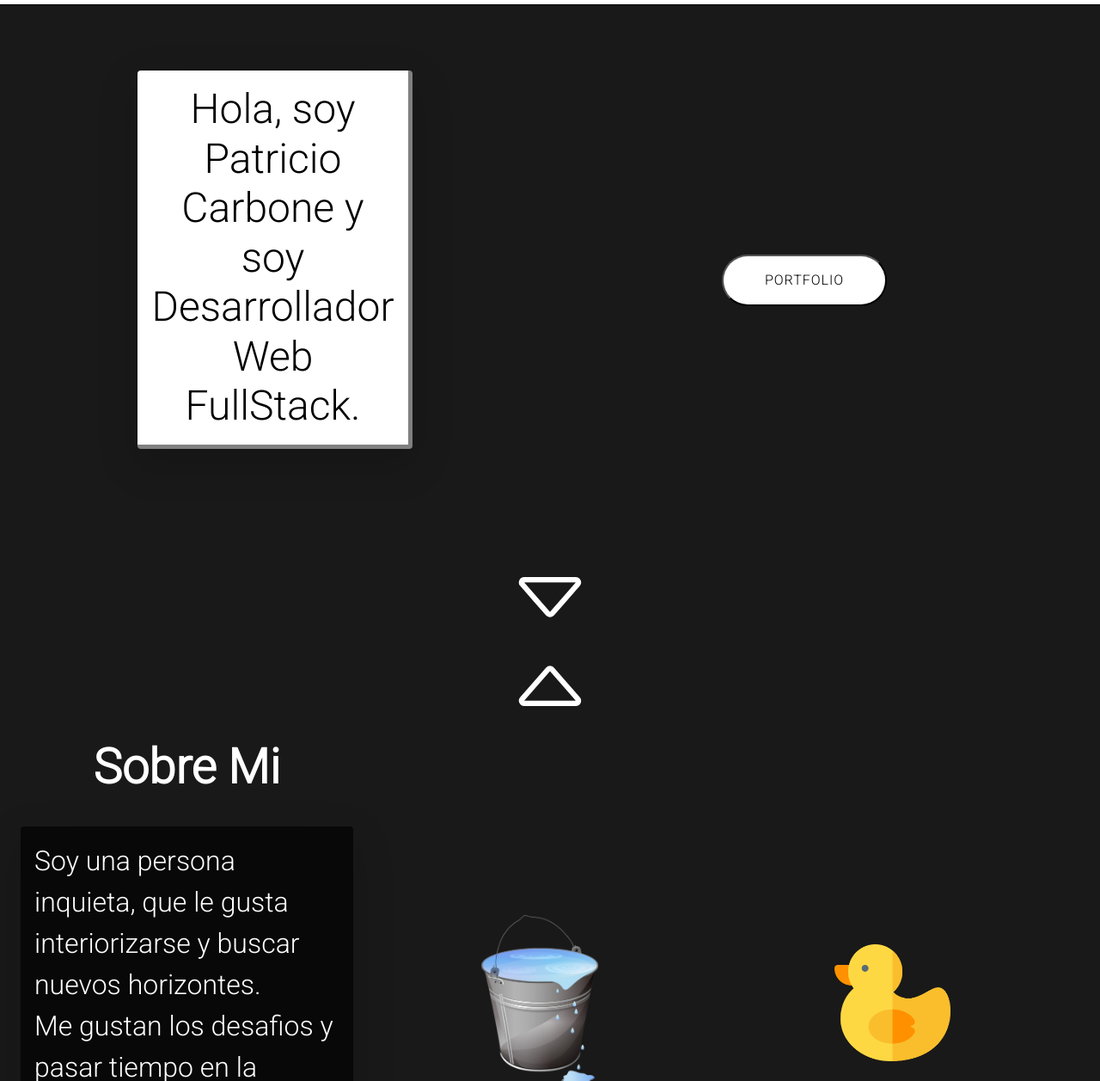
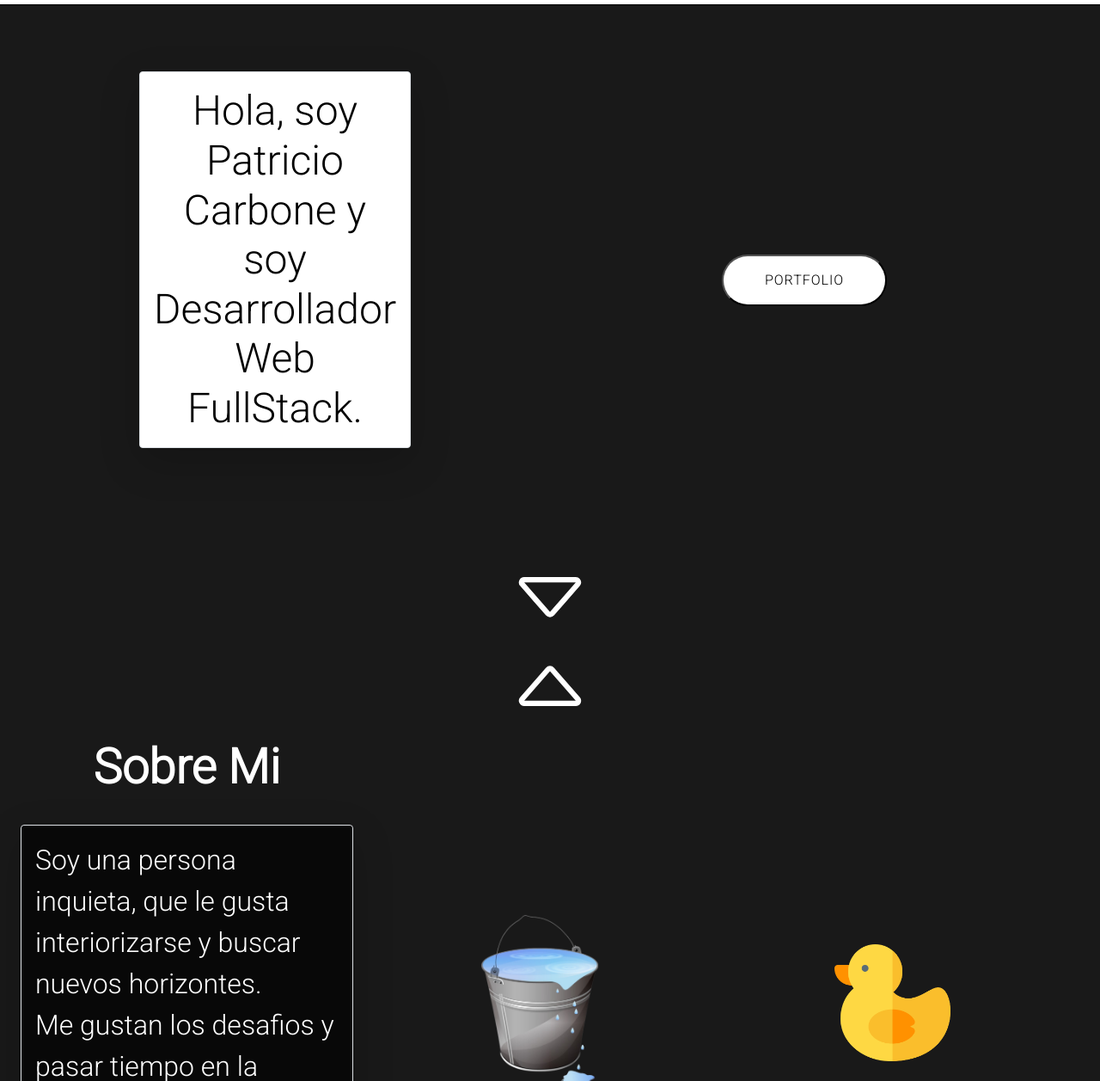
Before and after one commit to patocarbone/Portfolio, a website: page index.html in a window 1280 px wide. Shown: the part 63-1320 px from the top of the page at 86% size. Drawn offline with nearby package versions, Linux system fonts and the light colour scheme.

Commit message:
bordes de los parrafos

```diff
--- a/index.html
+++ b/index.html
@@ -77,7 +77,7 @@
                 <div
                     class="col-lg-6 col-md-6 col-sm-12 d-flex justify-content-center align-items-center div-encabezado">
                     <h1
-                        class="text-center shadow-lg p-3 mb-5 rounded encabezado-item animate__animated animate__fadeInLeft">
+                        class="text-center shadow-lg p-3 mb-5 border rounded encabezado-item animate__animated animate__fadeInLeft">
                         Hola, soy
                         Patricio Carbone y soy
                         Desarrollador Web FullStack.
@@ -115,7 +115,7 @@
             <div class="row sobre-mi-container container-fluid">
                 <div class="col-lg-4 col-md-12 col-sm-12 d-flex flex-column justify-content-around">
                     <h2 class="text-center"> Sobre Mi </h2>
-                    <p class="shadow-lg p-3 mb-5 rounded">
+                    <p class="border shadow-lg p-3 mb-5 rounded">
                         Soy una persona inquieta, que le gusta interiorizarse y buscar nuevos horizontes. <br>
                         Me gustan los desafios y pasar tiempo en la computadora. <br>
                         En el desarrollo web, logré combinar todo.
@@ -155,7 +155,7 @@
             <div class="row skills-container container-fluid">
                 <div class="col-lg-4 col-md-6 col-sm-12 d-flex flex-column justify-content-around">
                     <h2 class="text-center"> Skills</h2>
-                    <p class="shadow-lg p-3 mb-5 rounded">
+                    <p class=" border shadow-lg p-3 mb-5 rounded">
                         Estos son algunos de los lenguajes y/o herramientas más conocidos que utilizo <br>
                         Es la parte más dinamica de la pagina, ya que esta en constante crecimiento.
                     </p>
@@ -195,7 +195,7 @@
             <div class="row proyectos-container container-fluid">
                 <div class="col-lg-6 col-md-6 col-sm-12 d-flex flex-column justify-content-around">
                     <h2 class="text-center">Proyectos</h2>
-                    <p class="shadow-lg p-3 mb-5 rounded">
+                    <p class="border shadow-lg p-3 mb-5 rounded">
                         Las imagenes del carrousel son previsualizaciones de mis proyectos más destacados.<br>
                         Si quieren ver mas, pueden dirigirse a mi repositorio de GitHub!
                     </p>
--- a/scss/components/_inicio.scss
+++ b/scss/components/_inicio.scss
@@ -12,8 +12,6 @@
     .encabezado-item {
       margin-right: 25%;
       margin-left: 25%;
-      border-bottom: 5px solid gray;
-      border-right: 5px solid gray;
       font-family: "Roboto", sans-serif;
       font-size: 3em;
       color: black;
```
Also changed, not shown: css/style.css, 1 other file.
